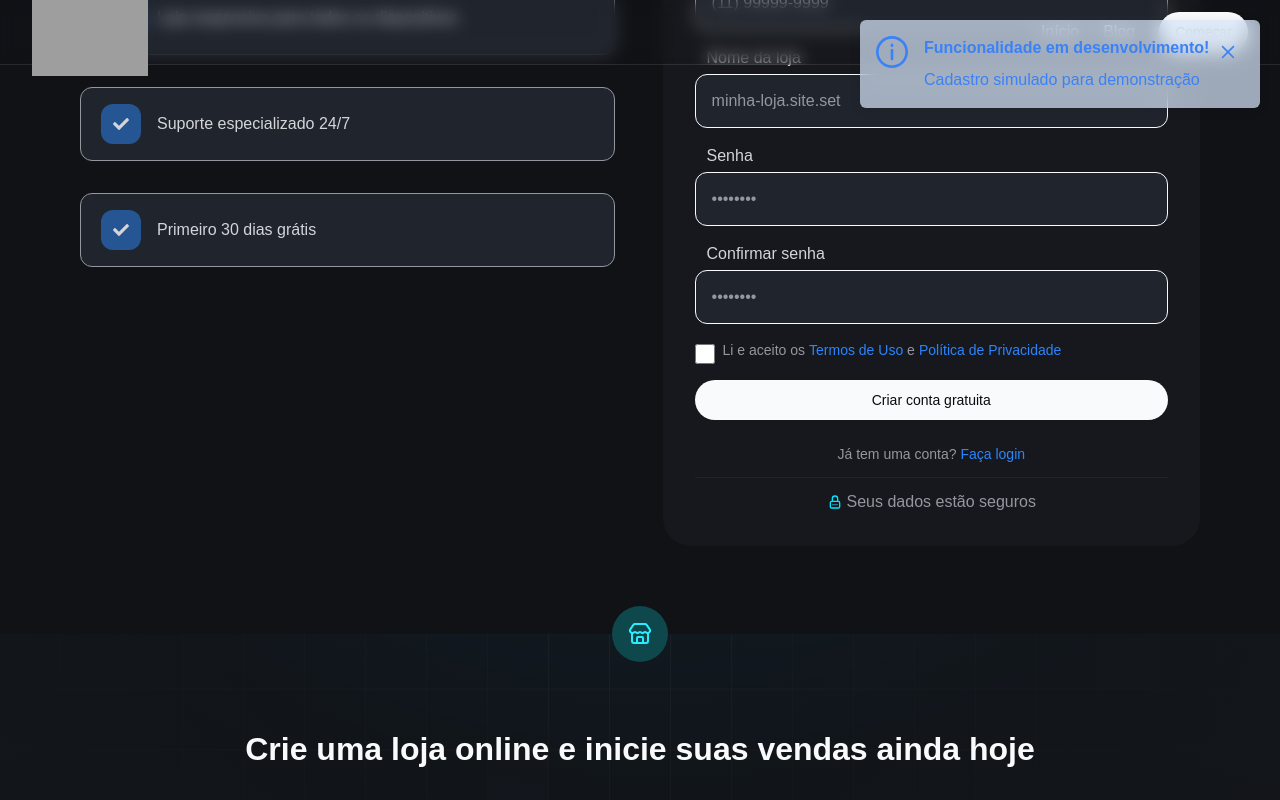
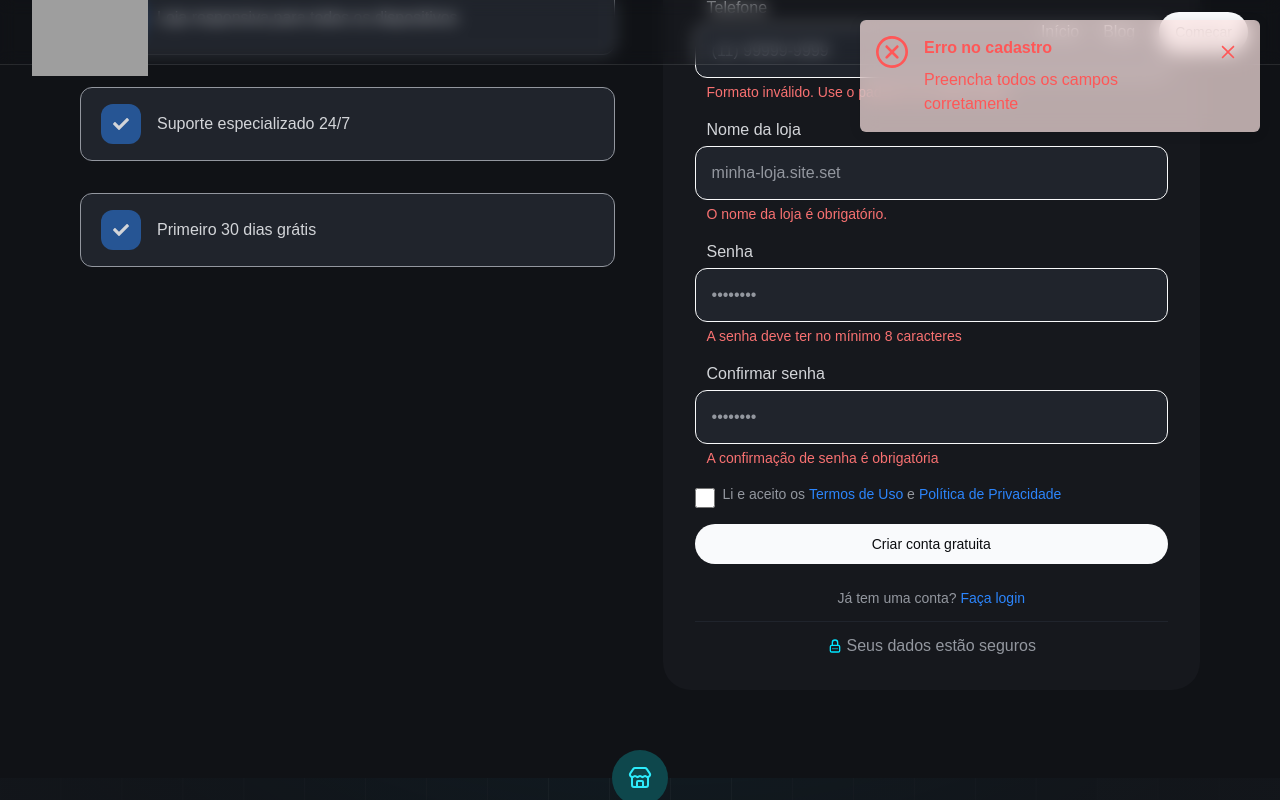
Before and after one commit to YasminFerrariDias/site-blog, a Next.js app: page /create-account in a window 1280 px wide. Both pictures are taken after a click on the button "Criar conta gratuita". Shown: the part 441-1241 px from the top of the page. Built offline with nearby package versions, Linux system fonts and the light colour scheme; grey boxes are pictures that could not be loaded; a web font is replaced by a local one.

Commit message:
Validação concluida no formulario de cadastro

```diff
--- a/src/app/create-account/page.tsx
+++ b/src/app/create-account/page.tsx
@@ -1,22 +1,9 @@
 'use client'
 
-import { useToastContext } from "@/hooks/use-toast-context";
 import Auth from "@/templates/auth/auth";
 import { FormCreateAccount } from "@/templates/auth/features/form-create-account";
-import { useRef } from "react";
 
 export default function CreateAccount() {
-  const toast = useToastContext();
-  const hasShownToast = useRef(false);
-
-  function handleInformation() {
-    if (hasShownToast.current) return;
-    toast.info({
-      heading: "Funcionalidade em desenvolvimento!",
-      message: "Cadastro simulado para demonstração",
-      duration: 3000
-    });
-  };
 
   return (
     <Auth
@@ -31,7 +18,7 @@ export default function CreateAccount() {
       titleForm="Criar sua conta grátis"
       messageForm="Preencha os dados abaixo para começar"
     >
-      <FormCreateAccount handle={handleInformation} />
+      <FormCreateAccount />
     </Auth>
   )
 }
--- /dev/null
+++ b/src/schemas/register-schema.ts
@@ -0,0 +1,14 @@
+import z from "zod";
+import { emailSchema, namePeopleSchema, nameStoreSchema, passwordSchema, telephoneSchema } from "./auth.schemas";
+
+export const registerSchema = z.object({
+  namePeople: namePeopleSchema.shape.namePeople,
+  email: emailSchema.shape.email,
+  telephone: telephoneSchema.shape.telephone,
+  nameStore: nameStoreSchema.shape.nameStore,
+  password: passwordSchema.shape.password,
+  confirmPassword: z.string().trim().min(1, "A confirmação de senha é obrigatória")
+}).refine((data) => data.password === data.confirmPassword, {
+  message: "As senhas não conferem",
+  path: ["confirmPassword"],
+})
--- a/src/templates/auth/components/input.tsx
+++ b/src/templates/auth/components/input.tsx
@@ -1,19 +1,30 @@
 type InputProps = {
   placeholder: string
   title: string
+  name: string
+  value: string
+  error?: string
+  onChange: (event: React.ChangeEvent<HTMLInputElement>) => void
   type?: 'text' | 'password'
 }
 
-export function Input({ placeholder, title, type = 'text' }: InputProps) {
+export function Input({ placeholder, title, name, value, error, onChange, type = 'text' }: InputProps) {
   return (
     <div className="flex flex-col w-full">
       <label className="text-gray-200 font-medium ml-3 mb-1">{title}</label>
       <input
         type={type}
+        name={name}
+        value={value}
+        onChange={onChange}
         className="bg-gray-400 w-full h-[54px] px-4 rounded-xl placeholder:text-gray-300 text-gray-50 border border-gray-50"
         placeholder={placeholder}
-        about="dc"
       />
+      {error && (
+        <span className="text-red-400 text-sm ml-3 mt-1">
+          {error}
+        </span>
+      )}
     </div>
   )
 }
--- a/src/templates/auth/features/form-create-account/form-create-account.tsx
+++ b/src/templates/auth/features/form-create-account/form-create-account.tsx
@@ -1,26 +1,137 @@
 import { Button } from "@/components/ui/button";
 import { Input } from "../../components/input";
 import { TbLockPassword } from "react-icons/tb";
+import { useState } from "react";
+import { useToastContext } from "@/hooks/use-toast-context";
+import { z } from "zod";
+import { registerSchema } from "@/schemas/register-schema";
 
-type FormCreateAccount = {
-  handle: () => void
-}
+export function FormCreateAccount() {
+  const toast = useToastContext();
 
-export function FormCreateAccount({ handle }: FormCreateAccount) {
+  const [data, setData] = useState({
+    namePeople: '',
+    email: '',
+    telephone: '',
+    nameStore: '',
+    password: '',
+    confirmPassword: '',
+  })
+
+  const [erro, setErro] = useState<{
+    namePeople?: string,
+    email?: string,
+    telephone?: string,
+    nameStore?: string,
+    password?: string,
+    confirmPassword?: string,
+  }>({})
+
+  function handleChange(nameCamp: string, value: string) {
+    setData({
+      ...data,
+      [nameCamp]: value
+    })
+
+    if (erro[nameCamp as keyof typeof erro]) {
+      setErro({ ...erro, [nameCamp]: undefined})
+    }
+  }
+
+  function validateForm() {
+    const result = registerSchema.safeParse(data)
+
+    if (!result.success) {
+      const erros: any = {}
+      result.error.issues.forEach((issue: z.ZodIssue) => {
+        erros[issue.path[0]] = issue.message
+      })
+
+      return erros
+    }
+    return {}
+  }
+
+  function handleSubmit() {
+    const erros = validateForm()
+
+    if (Object.keys(erros).length > 0) {
+      setErro(erros)
+
+      toast.error({
+        heading: "Erro no cadastro",
+        message: "Preencha todos os campos corretamente",
+        duration: 4000
+      })
+      return
+    }
+
+    setErro({})
+    toast.info({
+      heading: "Funcionalidade em desenvolvimento!",
+      message: "Cadastro simulado para demonstração",
+      duration: 3000
+    });
+  };
+
   return (
     <>
       <form action="" className="gap-4 flex flex-col">
-        <Input placeholder="Digite seu nome" title="Nome completo" />
+        <Input
+          name="namePeople"
+          placeholder="Digite seu nome"
+          title="Nome completo"
+          value={data.namePeople}
+          error={erro.namePeople}
+          onChange={(e) => handleChange('namePeople', e.target.value)}
+        />
 
-        <Input placeholder="seu@email" title="E-mail" />
+        <Input
+          name="email"
+          placeholder="seu@email"
+          title="E-mail"
+          value={data.email}
+          error={erro.email}
+          onChange={(e) => handleChange('email', e.target.value)}
+        />
 
-        <Input placeholder="(11) 99999-9999" title="Telefone" />
+        <Input
+          name="telephone"
+          placeholder="(11) 99999-9999"
+          title="Telefone"
+          value={data.telephone}
+          error={erro.telephone}
+          onChange={(e) => handleChange('telephone', e.target.value)}
+        />
 
-        <Input placeholder="minha-loja.site.set" title="Nome da loja" />
+        <Input
+          name="nameStore"
+          placeholder="minha-loja.site.set"
+          title="Nome da loja"
+          value={data.nameStore}
+          error={erro.nameStore}
+          onChange={(e) => handleChange('nameStore', e.target.value)}
+        />
 
-        <Input placeholder="••••••••" title="Senha" type="password" />
+        <Input
+          name="password"
+          placeholder="••••••••"
+          title="Senha"
+          type="password"
+          value={data.password}
+          error={erro.password}
+          onChange={(e) => handleChange('password', e.target.value)}
+        />
 
-        <Input placeholder="••••••••" title="Confirmar senha" type="password" />
+        <Input
+          name="confirmPassword"
+          placeholder="••••••••"
+          title="Confirmar senha"
+          type="password"
+          value={data.confirmPassword}
+          error={erro.confirmPassword}
+          onChange={(e) => handleChange('confirmPassword', e.target.value)}
+        />
 
         <div className="flex flex-col gap-3">
           <label className="flex items-start gap-2 text-gray-300">
@@ -40,7 +151,7 @@ export function FormCreateAccount({ handle }: FormCreateAccount) {
           type="button"
           variant="secondary"
           className="w-full"
-          onClick={handle}
+          onClick={handleSubmit}
         >
           Criar conta gratuita
         </Button>
```
